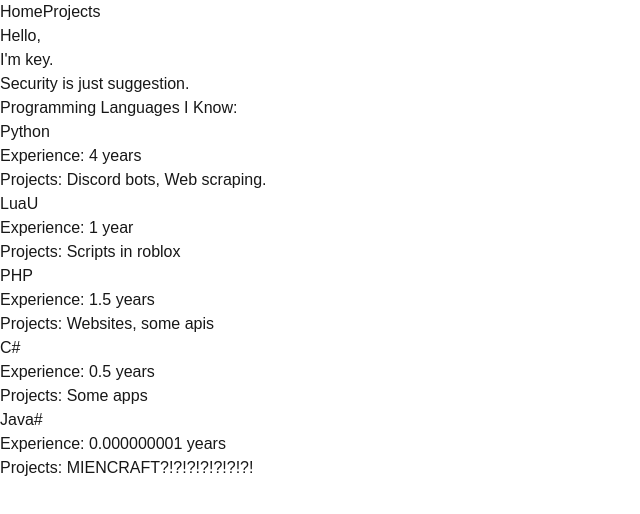
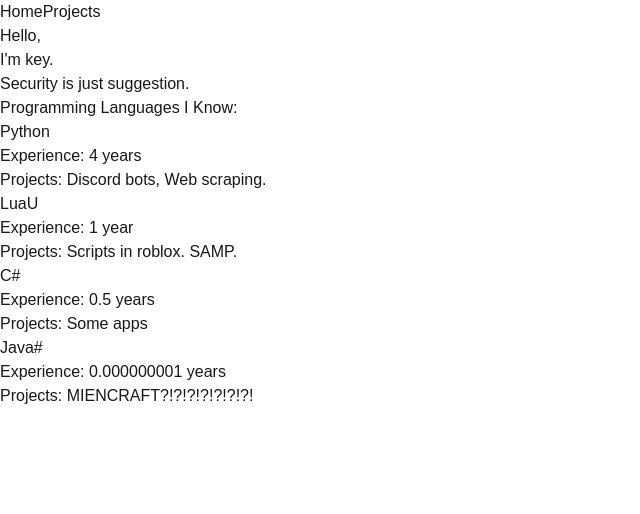
Before and after one commit to keydevelops/my-portfolio, a Next.js app: page / in a window 1280 px wide. Shown: the top 514 px of the page, without its empty margins (0-640 px from the left). Built offline with nearby package versions, Linux system fonts and the light colour scheme.

Commit message:
Update page.tsx

```diff
--- a/src/app/page.tsx
+++ b/src/app/page.tsx
@@ -89,12 +89,7 @@ export default function Home() {
               <div className="border p-4 rounded bg-gray-800">
                 <h3 className="font-bold">LuaU</h3>
                 <p>Experience: 1 year</p>
-                <p>Projects: Scripts in roblox</p>
-              </div>
-              <div className="border p-4 rounded bg-gray-800">
-                <h3 className="font-bold">PHP</h3>
-                <p>Experience: 1.5 years</p>
-                <p>Projects: Websites, some apis</p>
+                <p>Projects: Scripts in roblox. SAMP.</p>
               </div>
               <div className="border p-4 rounded bg-gray-800">
                 <h3 className="font-bold">C#</h3>
```
